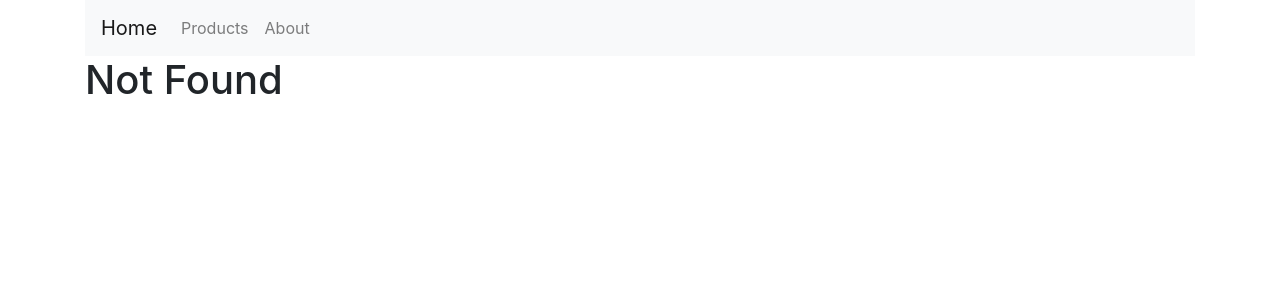
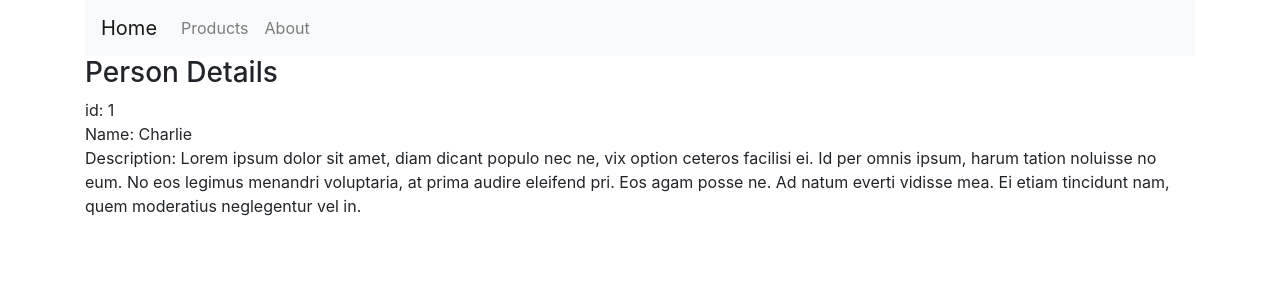
Before and after one commit to tjcj211/demo-app, a React (Create React App) app: page /people/1 in a window 1280 px wide. Before the commit this address led to /not-found. Shown: the top 300 px of the page. Built offline with nearby package versions, Linux system fonts and the light colour scheme.

Commit message:
LS17.10 Adding Services to links in people table

```diff
--- a/src/App.js
+++ b/src/App.js
@@ -4,6 +4,7 @@ import NavBar from './components/navBar';
 import { Switch, Route, Redirect } from 'react-router-dom';
 import Products from './components/products';
 import ProductDetails from './components/productDetails';
+import PersonDetails from './components/PersonDetails';
 import About from './components/about';
 import NotFound from './components/notFound';
 
@@ -12,6 +13,7 @@ function App() {
 		<div className="container">
 			<NavBar />
 			<Switch>
+				<Route path="/people/:id" component={PersonDetails} />
 				<Route path="/products/:id" component={ProductDetails} />
 				<Route
 					path="/products"
--- /dev/null
+++ b/src/components/PersonDetails.jsx
@@ -0,0 +1,25 @@
+import React, { Component } from 'react';
+import { getPerson } from '../service/PeopleService';
+class PersonDetails extends Component {
+	state = {
+		person: {},
+	};
+	componentDidMount() {
+		const person = getPerson(this.props.match.params.id);
+		if (!person) return this.props.history.replace('/not-found');
+		this.setState({ person });
+	}
+	render() {
+		const { person } = this.state;
+		return (
+			<div>
+				<h3>Person Details</h3>
+				<div>id: {person.id} </div>
+				<div>Name: {person.name} </div>
+				<div>Description: {person.description} </div>
+			</div>
+		);
+	}
+}
+
+export default PersonDetails;
```
